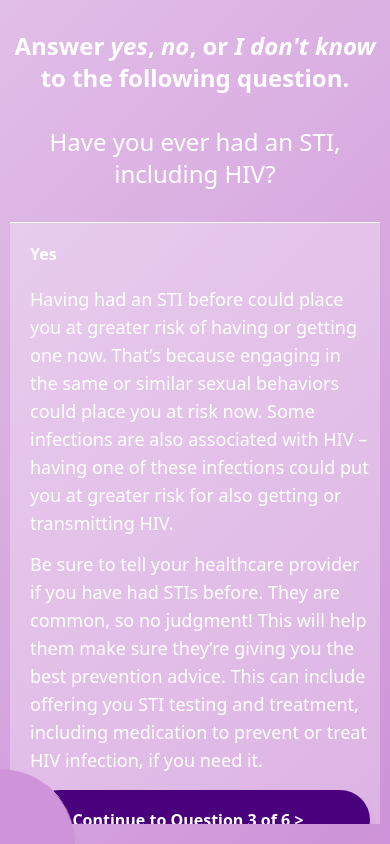
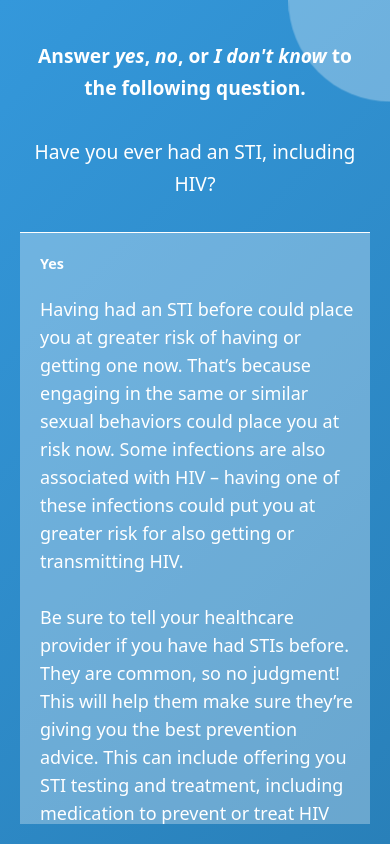
Before and after one commit to Ashoolak/healthQuiz, a Next.js app: page /questions/question2 in a window 390 px wide. Both pictures are taken after a click on the button "Yes". Built offline with nearby package versions, Linux system fonts and the light colour scheme.

Commit message:
Changed some styling and added buttons for external links

```diff
--- a/src/pages/CompletionPage/completionPage.module.css
+++ b/src/pages/CompletionPage/completionPage.module.css
@@ -7,19 +7,10 @@
   z-index: 1;
 }
 
-.completion-star {
-  position: relative;
-  width: 100%;
-  height: 100vh;
-  display: flex;
-  flex-direction: column;
-  justify-content: center;
-  align-items: center;
-  z-index: 3;
-}
-
 .completion-text {
-  padding: 30px;
+  margin-top: 5%;
+  padding: 20px;
+  width: 95%;
   border-radius: 15px;
   background: linear-gradient(
     145deg,
@@ -28,6 +19,7 @@
   ); /* Soft greenish-blue gradient */
   box-shadow: 0px 0px 15px 5px rgba(0, 0, 0, 0.2); /* Shadow added to the rectangle */
   color: #333; /* Dark text */
+  margin-bottom: 10px;
 }
 
 @keyframes text-entry {
@@ -47,6 +39,7 @@
   position: absolute;
   background: rgba(255, 255, 255, 0.2);
   border-radius: 50%;
+  z-index: -1;
 }
 
 .shape1 {
@@ -99,3 +92,17 @@
     transform: translateY(30px) translateX(30px);
   }
 }
+
+.button-container {
+  width: 100%;
+  display: flex;
+  flex-wrap: wrap;
+  gap: 1rem; /* gap between rows and columns */
+}
+
+/* Responsive design for smaller screens */
+@media (max-width: 768px) {
+  .primary-button {
+    flex-basis: 100%; /* One button per row */
+  }
+}
--- a/src/pages/questions/question1.js
+++ b/src/pages/questions/question1.js
@@ -54,7 +54,7 @@ export default function Question1(props) {
               </p>
               <br className="smaller-break" />
               <div className="flex justify-center">
-                <button onClick={props.onClick} className="next-button">
+                <button onClick={props.onClick} className="primary-button">
                   Continue to Question 2 of 6 &gt;
                 </button>
               </div>
@@ -94,7 +94,7 @@ export default function Question1(props) {
               </p>
               <br className="smaller-break" />
               <div className="flex justify-center">
-                <button onClick={props.onClick} className="next-button">
+                <button onClick={props.onClick} className="primary-button">
                   Continue to Question 2 of 6 &gt;
                 </button>
               </div>
--- a/src/pages/questions/question2.js
+++ b/src/pages/questions/question2.js
@@ -57,7 +57,7 @@ export default function Question2(props) {
                 medication to prevent or treat HIV infection, if you need it.
               </p>
               <div className="flex justify-center">
-                <button onClick={props.onClick} className="next-button">
+                <button onClick={props.onClick} className="primary-button">
                   Continue to Question 3 of 6 &gt;
                 </button>
               </div>
@@ -90,7 +90,7 @@ export default function Question2(props) {
               transmitting HIV. Continue choosing the prevention methods that
               work for you!
               <div className="flex justify-center">
-                <button onClick={props.onClick} className="next-button">
+                <button onClick={props.onClick} className="primary-button">
                   Continue to Question 3 of 6 &gt;
                 </button>
               </div>
@@ -125,7 +125,7 @@ export default function Question2(props) {
               entirely. Or maybe you’ve never had one. Either way, continue
               choosing the prevention methods that work for you!
               <div className="flex justify-center">
-                <button onClick={props.onClick} className="next-button">
+                <button onClick={props.onClick} className="primary-button">
                   Continue to Question 3 of 6 &gt;
                 </button>
               </div>
--- a/src/pages/questions/question3.js
+++ b/src/pages/questions/question3.js
@@ -53,7 +53,7 @@ export default function Question3(props) {
                 continue sharing STI test results with your partner!
               </p>
               <div className="flex justify-center">
-                <button onClick={props.onClick} className="next-button">
+                <button onClick={props.onClick} className="primary-button">
                   Continue to Question 4 of 6 &gt;
                 </button>
               </div>
@@ -90,7 +90,7 @@ export default function Question3(props) {
               include offering you STI testing and treatment, including
               medication to prevent or treat HIV infection, if you need it!
               <div className="flex justify-center">
-                <button onClick={props.onClick} className="next-button">
+                <button onClick={props.onClick} className="primary-button">
                   Continue to Question 4 of 6 &gt;
                 </button>
               </div>
@@ -130,7 +130,7 @@ export default function Question3(props) {
               include offering you STI testing and treatment, including
               medication to prevent or treat HIV infection, if you need it.
               <div className="flex justify-center">
-                <button onClick={props.onClick} className="next-button">
+                <button onClick={props.onClick} className="primary-button">
                   Continue to Question 4 of 6 &gt;
                 </button>
               </div>
--- a/src/pages/questions/question4.js
+++ b/src/pages/questions/question4.js
@@ -63,7 +63,7 @@ export default function Question4(props) {
                 drug use, including taking medication to prevent infection.
               </p>
               <div className="flex justify-center">
-                <button onClick={props.onClick} className="next-button">
+                <button onClick={props.onClick} className="primary-button">
                   Continue to Question 5 of 6 &gt;
                 </button>
               </div>
@@ -111,7 +111,7 @@ export default function Question4(props) {
                 drug use, including taking medication to prevent infection.
               </p>
               <div className="flex justify-center">
-                <button onClick={props.onClick} className="next-button">
+                <button onClick={props.onClick} className="primary-button">
                   Continue to Question 5 of 6 &gt;
                 </button>
               </div>
@@ -160,7 +160,7 @@ export default function Question4(props) {
                 drug use, including taking medication to prevent infection.
               </p>
               <div className="flex justify-center">
-                <button onClick={props.onClick} className="next-button">
+                <button onClick={props.onClick} className="primary-button">
                   Continue to Question 5 of 6 &gt;
                 </button>
               </div>
--- a/src/pages/questions/question5.js
+++ b/src/pages/questions/question5.js
@@ -50,7 +50,7 @@ export default function Question5(props) {
                 medication to prevent or treat HIV infection.
               </p>
               <div className="flex justify-center">
-                <button onClick={props.onClick} className="next-button">
+                <button onClick={props.onClick} className="primary-button">
                   Continue to Question 6 of 6 &gt;
                 </button>
               </div>
@@ -86,7 +86,7 @@ export default function Question5(props) {
                 medication to prevent or treat HIV infection.
               </p>
               <div className="flex justify-center">
-                <button onClick={props.onClick} className="next-button">
+                <button onClick={props.onClick} className="primary-button">
                   Continue to Question 6 of 6 &gt;
                 </button>
               </div>
--- a/src/pages/questions/question6.js
+++ b/src/pages/questions/question6.js
@@ -65,7 +65,7 @@ export default function Question6(props) {
                 HIV infection.
               </p>
               <div className="flex justify-center">
-                <button onClick={props.onClick} className="next-button">
+                <button onClick={props.onClick} className="primary-button">
                   Complete Quiz
                 </button>
               </div>
@@ -101,7 +101,7 @@ export default function Question6(props) {
                 that might work for you!
               </p>
               <div className="flex justify-center">
-                <button onClick={props.onClick} className="next-button">
+                <button onClick={props.onClick} className="primary-button">
                   Complete Quiz
                 </button>
               </div>
@@ -145,7 +145,7 @@ export default function Question6(props) {
                 STI prevention methods that might work for you!
               </p>
               <div className="flex justify-center">
-                <button onClick={props.onClick} className="next-button">
+                <button onClick={props.onClick} className="primary-button">
                   Complete Quiz
                 </button>
               </div>
--- a/src/styles/globals.css
+++ b/src/styles/globals.css
@@ -7,7 +7,7 @@
   top: 0;
   left: 0;
   width: 100%;
-  height: 100%; /* This confines the Particles to the parent container */
+  height: 100%;
   z-index: 0;
 }
 
@@ -16,183 +16,81 @@ html {
 }
 
 .question {
-  z-index: 2; /* or any value higher than the z-index of the background */
+  z-index: 2;
 }
 
-.button-container {
-  padding: 2px;
-  text-align: center;
-}
-
-.button-container button {
-  background-color: rgba(255, 255, 255, 0.3); /* Transparent background */
-  color: white;
-  padding: 10px 20px;
-  margin: 5px;
-  border: none;
-  cursor: pointer;
-  transition: background-color 0.3s;
-}
-
-.button-container button:hover {
-  background-color: rgba(255, 255, 255, 0.6); /* Less transparent on hover */
-}
-
-.button-container button:active {
-  background-color: green;
-}
-
+/* Original first background */
 .question-background-1 {
   background: linear-gradient(135deg, #5d3e85, #3f2963);
-  transition: background 0.3s ease;
   position: relative;
   overflow: hidden;
 }
 
+/* Less contrast but still colorful backgrounds */
 .question-background-2 {
-  background: linear-gradient(135deg, #e1bee7, #ce93d8);
+  background: linear-gradient(135deg, #3498db, #2980b9);
   position: relative;
   overflow: hidden;
 }
 
 .question-background-3 {
-  background: linear-gradient(135deg, #ce93d8, #ba68c8);
+  background: linear-gradient(135deg, #1abc9c, #16a085);
   position: relative;
   overflow: hidden;
 }
 
 .question-background-4 {
-  background: linear-gradient(135deg, #ba68c8, #ab47bc);
+  background: linear-gradient(135deg, #27ae60, #2ecc71);
   position: relative;
   overflow: hidden;
 }
 
 .question-background-5 {
-  background: linear-gradient(135deg, #ab47bc, #9c27b0);
+  background: linear-gradient(
+    135deg,
+    #3498db,
+    #9b59b6
+  ); /* From blue to purple */
   position: relative;
   overflow: hidden;
 }
 
 .question-background-6 {
-  background: linear-gradient(135deg, #9c27b0, #8e24aa);
+  background: linear-gradient(
+    135deg,
+    #8e44ad,
+    #1e215d
+  ); /* From purple to dark blue */
   position: relative;
   overflow: hidden;
 }
 
-/* Common Pseudo-element Styles for Added Complexity */
-.question-background-1:before,
-.question-background-2:before,
-.question-background-3:before,
-.question-background-4:before,
-.question-background-5:before,
-.question-background-6:before {
-  content: '';
-  position: absolute;
-  left: 0;
-  right: 0;
-  top: 0;
-  bottom: 0;
-  opacity: 0.2; /* Adjust opacity for desired effect */
-  z-index: -1;
-}
-
-/* You can also add individual pseudo-elements for each background to further differentiate them */
-.question-background-1:after {
-  content: '';
-  position: absolute;
-  width: 100px;
-  height: 100px;
-  right: -50px;
-  top: -50px;
-  background: #f3e5f5;
-  border-radius: 50%;
-  transform: rotate(45deg);
-}
-/* Repeat similar :after pseudo-elements for other backgrounds */
-
-.question-background-2:after {
-  content: '';
-  position: absolute;
-  width: 150px;
-  height: 150px;
-  left: -75px;
-  bottom: -75px;
-  background: #ce93d8;
-  border-radius: 50%;
-  transform: rotate(45deg);
-}
-
-.smaller-break {
-  display: block;
-  content: '';
-  margin-top: 0.7em; /* Adjust this value as needed */
-}
-
-.question-background-3:after {
+.question-background-1:after,
+.question-background-2:after,
+.question-background-3:after,
+.question-background-4:after,
+.question-background-5:after,
+.question-background-6:after {
   content: '';
   position: absolute;
   width: 200px;
   height: 200px;
   right: -100px;
-  bottom: -100px;
-  background: #ba68c8;
+  top: -100px;
+  background: rgba(255, 255, 255, 0.3);
   border-radius: 50%;
-  transform: rotate(45deg);
+  animation: pulse 4s infinite ease-in-out;
 }
 
-.question-background-4:after {
-  content: '';
-  position: absolute;
-  width: 100px;
-  height: 100px;
-  left: -50px;
-  top: -50px;
-  background: #ab47bc;
-  border-radius: 50%;
-  transform: rotate(45deg);
-}
-
-.question-background-5:after {
-  content: '';
-  position: absolute;
-  width: 150px;
-  height: 150px;
-  right: -75px;
-  top: -75px;
-  background: #9c27b0;
-  border-radius: 50%;
-  transform: rotate(45deg);
-}
-
-.question-background-6:after {
-  content: '';
-  position: absolute;
-  width: 200px;
-  height: 200px;
-  left: -100px;
-  bottom: -100px;
-  background: #8e24aa;
-  border-radius: 50%;
-  transform: rotate(45deg);
-}
-
-.content-container {
-  max-height: calc(100vh - 40px); /* Adjust as needed */
-  overflow-y: auto;
-  padding: 20px;
-}
-
-@media (max-width: 768px) {
-  /* Add mobile-responsive styles here */
-  .content-container {
-    padding: 10px;
+@keyframes pulse {
+  0% {
+    transform: scale(1);
   }
-  .text-2xl {
-    font-size: 1.5rem;
+  50% {
+    transform: scale(1.2);
   }
-  .question-button,
-  .next-button {
-    font-size: 1rem;
+  100% {
+    transform: scale(1);
   }
 }
 
@@ -210,7 +108,7 @@ html {
   display: block;
 }
 
-.next-button {
+.primary-button {
   margin-top: 1rem;
   background-color: #4a007d; /* Darker shade of purple */
   color: white;
@@ -225,8 +123,8 @@ html {
   width: 100%; /* 100% width */
   text-align: center; /* Center the text */
 }
-.next-button:hover {
-  background-color: #3c0062; /* Even darker on hover */
+.primary-button:hover {
+  background-color: #6807a5; /* Even darker on hover */
 }
 
 .question-button:hover {
@@ -239,10 +137,9 @@ html {
 
 .expanded-text {
   transition: all 0.3s ease;
-  overflow: hidden;
+  overflow-y: auto; /* Allows scrolling only when content height exceeds max-height */
+  max-height: 80vh; /* Adjust the maximum height based on the viewport. */
   background-color: rgba(255, 255, 255, 0.3);
-  padding-bottom: 20px;
-  opacity: 1;
   padding: 0px 10px 20px 20px;
   text-align: left;
 }
@@ -253,6 +150,7 @@ html {
   align-items: center;
   justify-content: center;
   text-align: center;
+  height: 70vh;
   width: 80%;
   margin: auto;
   background-color: rgba(255, 255, 255, 0.1);
@@ -269,14 +167,18 @@ html {
   margin: 0;
 }
 
-.button {
-  background-color: transparent;
-  color: white;
-  padding: 10px 20px;
-  margin: 5px;
-  border: none;
-  cursor: pointer;
-  transition: background-color 0.3s;
-  width: 100%;
-  text-align: left;
+@media (max-width: 768px) {
+  .content-container {
+    padding: 0 20px;
+    max-height: calc(100vh - 40px);
+    overflow-y: auto;
+    padding: 20px;
+  }
+  .text-2xl {
+    font-size: 1.2rem;
+  }
+  .question-button,
+  .primary-button {
+    font-size: 0.9rem;
+  }
 }
```
Also changed, not shown: src/pages/CompletionPage/completionPage.js (+39 -13 lines), src/pages/LandingPage/landingPage.js (+12 -6 lines).
